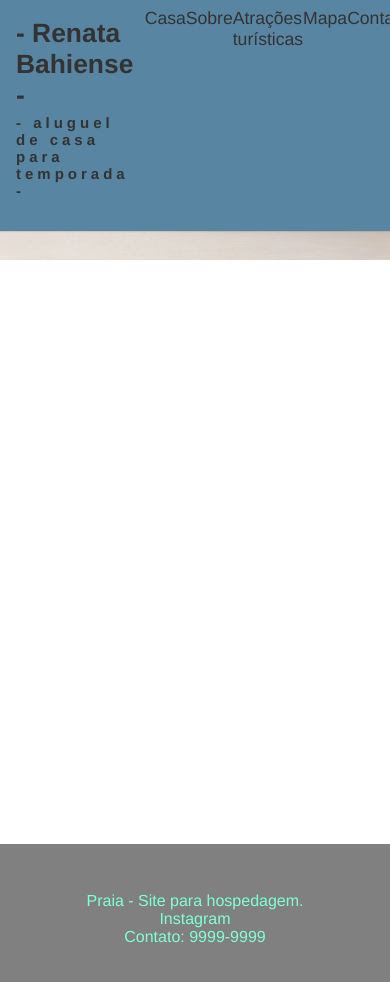
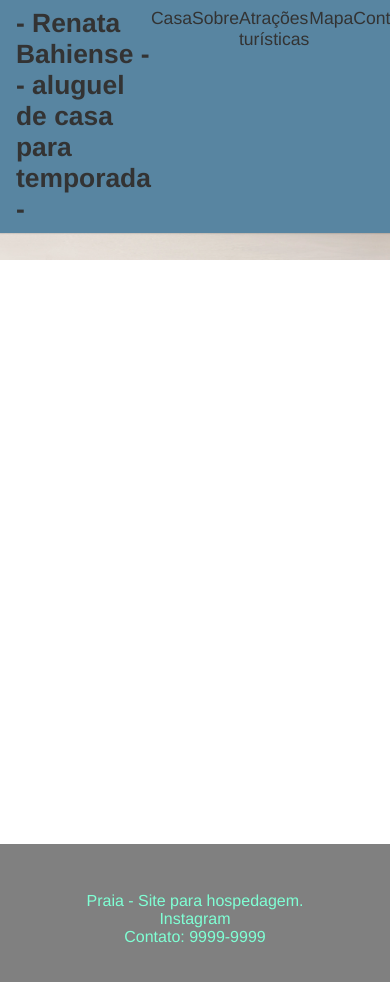
Before and after one commit to MahAzevedo/praia, a React (Vite) app: page / in a window 390 px wide. Shown: the top 982 px of the page. Built offline with nearby package versions, Linux system fonts and the light colour scheme.

Commit message:
modified:   src/Components/Header.module.css

```diff
--- a/src/Components/Header.module.css
+++ b/src/Components/Header.module.css
@@ -9,6 +9,7 @@
     /* height: 4rem; */
     /* padding: 1.5rem 1rem 1rem 1rem; */
     grid-template-columns: 1fr 1fr;
+    gap: 1rem;
 }
 
 @media (max-width: 90rem) {
@@ -21,53 +22,6 @@
         max-width: 10rem;
     }
 }
-
-.logo {
-    display: flex;
-    flex-direction: column;
-    padding-top: 0.3rem;
-}
-
-.photoLogo {
-    max-width: 16rem;
-}
-
-@media (max-width: 40rem) {
-    .logo {
-        display: flex;
-        flex-direction: column;
-        padding-top: 0.3rem;
-    }
-}
-
-/* .logo h1 {
-    padding: 1rem 0rem 0rem 2rem;
-    letter-spacing: 4px;
-
-    padding: 0.2rem 1rem 0.5rem 1rem;
-    font-size: 15px;
-    letter-spacing: 2px;
-} */
-
-.logo h2 {
-    /* padding: 0.2rem 1rem 1.5rem 1rem;
-    font-size: 15px;
-    letter-spacing: 5px; */
-
-    padding: 0.2rem 1rem 1.5rem 0rem;
-    font-size: 15px;
-    letter-spacing: 4px;
-}
-
-/* .logo::after {
-    content: '';
-    display: inline-block;
-    width: 14px;
-    height: 17px;
-    margin-left: 0.5rem;
-    position: relative;
-    top: -1px;
-} */
 
 .nav {
     /* display: flex; */
@@ -86,36 +40,3 @@
     font-size: 1.1rem;
     padding: 0rem 4rem 0rem 1rem
 }
-
-/* .nav li {
-    display: flex;
-    flex-direction: row;
-    font-size: 1.3rem;
-    padding: 0rem 2rem 0rem 1rem;
-} */
-
-/* .headerUl {
-    display: flex;
-    flex-direction: row;
-    font-size: 1.3rem;
-    padding: 0rem 2rem 0rem 1rem;
-} */
-
-/* .headerUl::after {
-    content: '';
-    display: inline-block;
-    width: 14px;
-    height: 17px;
-    margin-left: 0.5rem;
-    position: relative;
-    top: -1px;
-} */
-
-/* .headerLi {
-    display: flex;
-    flex-direction: row;
-    align-items: center;
-    justify-content: center;
-    padding: 0.5rem 0;
-    padding: 1rem 1rem 1rem /1rem;
-} */
```
